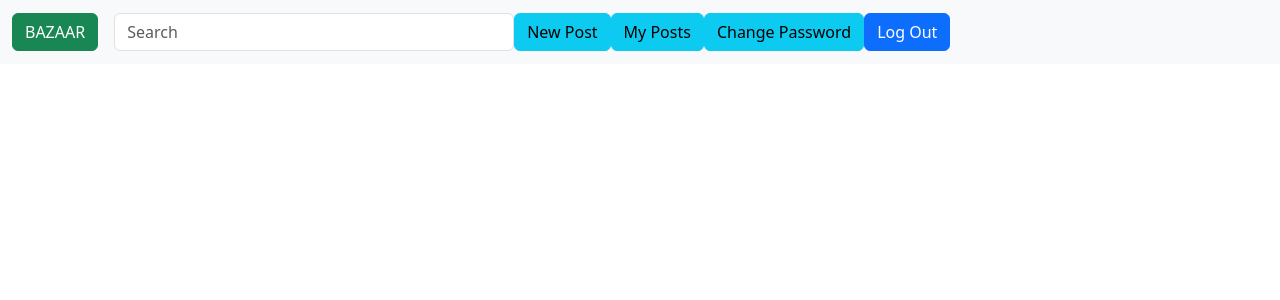
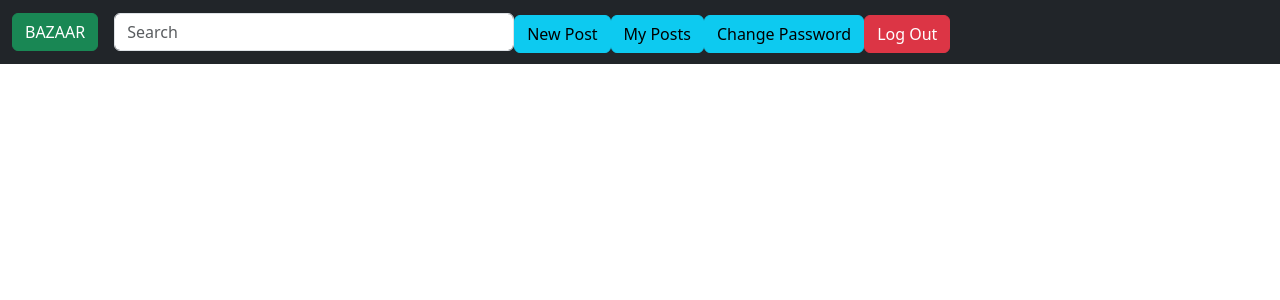
Before and after one commit to ionut-th/webapp, a Flask app: page /myposts in a window 1280 px wide. Shown: the top 300 px of the page. Run offline with Flask 2, Linux system fonts and the light colour scheme; a user stored in the database is signed in; data comes from the database, SQL or seed files in the repository; both versions use the stored data as it was after the commit; some libraries are stand-ins or nearby versions.

Commit message:
Implemented sticky top navbar, post deletion, and index show latest posts.

```diff
--- a/flaskr/app.py
+++ b/flaskr/app.py
@@ -1,4 +1,4 @@
-import os
+import os, time
 
 from flask import Flask, flash, jsonify, redirect, render_template, request, session
 from flask_session import Session
@@ -59,11 +59,10 @@
     # When reached this route select from the database 10 most recent posts
     # Create a list with titles and descriptions
     # When clicked on links, the link should redirect/render the post page
-    posts = {
-        "Selling AUID X5",
-        "Selling House New York"
-    }
-    return render_template("index.html", listPosts=posts)
+    s = "SELECT * FROM posts ORDER BY posts.postDate ASC LIMIT 20"
+    db = engine.connect()
+    res = db.execute(s)
+    return render_template("index.html", listPosts=res)
 
 
 @app.route("/myposts", methods=["GET", "POST"])
@@ -72,13 +71,22 @@
     # TODO
     # When user routes to myposts preset a list of posts from the database with his ID
     # Also preset a button for each post to allow deletion of the post
-
     db = engine.connect()
     userID = session['user_id']
+    s = "SELECT * FROM posts WHERE posts.owner_id == (?)"
 
-    s = "SELECT * FROM posts WHERE posts.owner_id == (?)"
+    if request.method == "POST":
+        post_id = request.form.get("delete_button")
+        upd = "DELETE FROM posts WHERE posts.id == (?) AND posts.owner_id==(?)"
+        db.execute(upd, post_id, userID)
+        res = db.execute(s, userID)
+
+        if res != None:
+            return render_template("myposts.html", msg="Post deleted Successfully!", listPosts=res, listSections=section)
+        else:
+            return redirect("/myposts")
+
     res = db.execute(s, userID)
-
     if res != None:
         return render_template("myposts.html",
                                listPosts=res,
@@ -86,6 +94,7 @@
                                )
 
     return render_template("myposts.html")
+
 
 @app.route("/newpost", methods=["GET", "POST"])
 @login_required
@@ -100,6 +109,8 @@
         catg = request.form.get("category")
         phone = request.form.get("phone")
         city = request.form.get("city")
+        date = datetime.now().replace(microsecond=0)
+
         if not _title or len(_title) < 6:
             return render_template("newpost.html", error="Please provide all the details")
         if not descr or len(descr) < 6:
@@ -111,7 +122,7 @@
         if not city or len(city) < 2:
             return render_template("newpost.html", error="Please provide all the details")
 
-        print(_title, descr, catg, phone, city, flush=True)
+        print(_title, descr, catg, phone, city, date, flush=True)
 
         db = engine.connect()
         userId = session['user_id']
@@ -121,7 +132,8 @@
             details=descr,
             city=city,
             phone=phone,
-            section=catg
+            section=catg,
+            postDate=date
         )
         print(ins, flush=True)
         db.execute(ins)
--- a/flaskr/sqlbase.py
+++ b/flaskr/sqlbase.py
@@ -23,4 +23,5 @@
    Column('city', String),
    Column('phone', String),
    Column('section', Integer),
+   Column('postDate', String)
 )
--- a/flaskr/templates/layout.html
+++ b/flaskr/templates/layout.html
@@ -7,12 +7,13 @@
     <meta name="viewport" content="width=device-width, initial-scale=1, shrink-to-fit=no">
     <link rel="stylesheet" type="text/css" href="./static/css/bootstrap.min.css">
     <script src="./static/js/bootstrap.bundle.min.js"></script>
+
     <title>BAZAAR</title>
 </head>
 
 <body>
 
-    <nav class="navbar navbar-expand-md navbar-light bg-light">
+    <nav id="navbar_top" class="navbar navbar-expand-md  sticky-top  navbar-dark bg-dark " >
         <div class="container-fluid">
             <button class="navbar-toggler" type="button" data-bs-toggle="collapse" data-bs-target="#navbarToggler"
                 aria-controls="navbarToggler" aria-expanded="false" aria-label="Toggle navigation">
@@ -31,31 +32,30 @@
                 </ul>
 
 
-                <ul class="navbar-nav ml-auto">
+                <ul class="navbar-nav ml-auto ">
                     {% if session.user_id %}
 
                     <form method="get" action="/newpost">
-                        <button type="submit" class="btn btn-info">New Post</button>
+                        <button type="submit" class="btn btn-info mr-1 mt-1">New Post</button>
                     </form>
                     <form method="get" action="/myposts">
-                        <button type="submit" class="btn btn-info">My Posts</button>
+                        <button type="submit" class="btn btn-info mr-1 mt-1">My Posts</button>
                     </form>
                     <form method="get" action="/changepass">
-                        <button type="submit" class="btn btn-info">Change Password</button>
+                        <button type="submit" class="btn btn-info mr-1 mt-1">Change Password</button>
                     </form>
                     <form method="get" action="/logout">
-                        <button type="submit" class="btn btn-primary">Log Out</button>
+                        <button type="submit" class="btn btn-danger mr-1 mt-1">Log Out</button>
                     </form>
                     {% else %}
 
                     <form method="get" action="/register">
-                        <button type="submit" class="btn btn-info">Register</button>
+                        <button type="submit" class="btn btn-info mr-1 mt-1">Register</button>
                     </form>
                     <form method="get" action="/login">
-                        <button type="submit" class="btn btn-info">Log In</button>
+                        <button type="submit" class="btn btn-info mr-1 mt-1">Log In</button>
                     </form>
                     {% endif %}
-
                 </ul>
 
             </div>
--- a/flaskr/templates/myposts.html
+++ b/flaskr/templates/myposts.html
@@ -8,12 +8,14 @@
 <link rel="stylesheet" type="text/css" href="./static/style.css">
 {% block main %}
 
-<div class="container" action="/myposts" method="post">
+<form action="/myposts" method="POST">
+    <div class="container">
         <div class="d-grid gap-3">
+            <h4 style="color: green;"> {{msg}}</h4>
             {% for post in listPosts %}
             <div class="container" style="margin-top: 10px;">
                 <div class="row">
-                <div class="card rounded" style="width: 1000rem; font-weight:bold; color:green">
+                    <div class="card " style="width: 1000rem; font-weight:bold; color:green">
                         <div class="card-body">
                             {{post[2]}}
                         </div>
@@ -21,12 +23,17 @@
                             {{post[3]}}
                         </div>
                         <div style="color: rgb(50, 50, 50)" class="card-body">
-                        Location:  {{post[4]}} Phone:   {{post[5]}}
+                            <p>Location: {{post[4]}} Phone: {{post[5]}}</p>
+                            <p style="color: gray;">Post Date: {{post[7]}}</p>
+                            <button class="btn btn-danger" name="delete_button" type="submit" value={{post[0]}}>Delete
+                                Post</button>
                         </div>
+
                     </div>
                 </div>
             </div>
             {% endfor %}
         </div>
     </div>
+</form>
 {% endblock %}
```
Also changed, not shown: flaskr/navbarscript.js (added, +14 -0 lines), flaskr/templates/index.html (+15 -7 lines), flaskr/database/ehub.db. Lines whose indentation alone changed are shown as unchanged.
